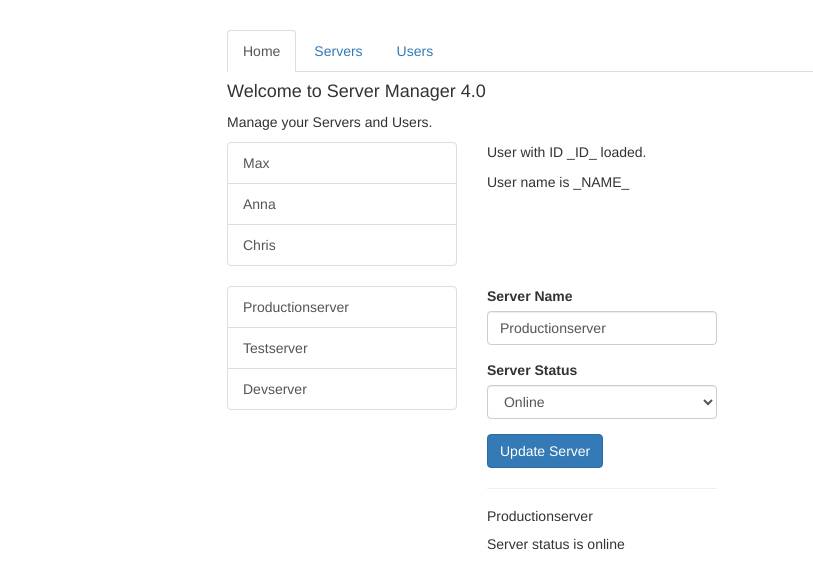
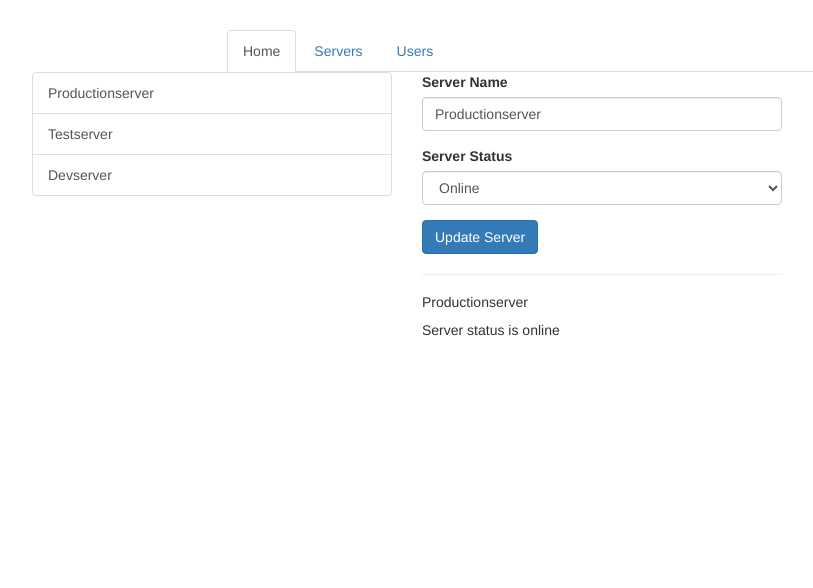
Before and after one commit to shivsuryan/routingAngular, an Angular app: page /servers in a window 1280 px wide. Shown: the top 588 px of the page, without its empty margins (38-851 px from the left). Built offline with nearby package versions, Linux system fonts and the light colour scheme.

Commit message:
Added Routes

```diff
--- a/src/app/app.component.html
+++ b/src/app/app.component.html
@@ -8,7 +8,8 @@
       </ul>
     </div>
   </div>
-  <div class="row">
+  <router-outlet></router-outlet>
+  <!-- <div class="row">
     <div class="col-xs-12 col-sm-10 col-md-8 col-sm-offset-1 col-md-offset-2">
       <app-home></app-home>
     </div>
@@ -22,5 +23,5 @@
     <div class="col-xs-12 col-sm-10 col-md-8 col-sm-offset-1 col-md-offset-2">
       <app-servers></app-servers>
     </div>
-  </div>
+  </div> -->
 </div>
--- a/src/app/app.module.ts
+++ b/src/app/app.module.ts
@@ -1,6 +1,7 @@
 import { BrowserModule } from '@angular/platform-browser';
 import { NgModule, Component } from '@angular/core';
 import { FormsModule } from '@angular/forms';
+import {Routes, RouterModule} from '@angular/router';
 
 
 import { AppComponent } from './app.component';
@@ -12,6 +13,11 @@
 import { ServerComponent } from './servers/server/server.component';
 import { ServersService } from './servers/servers.service';
 
+const appRoutes: Routes = [
+  {path: '', component: HomeComponent},
+  {path: 'users', component: UsersComponent},
+  {path: 'servers', component: ServersComponent}
+];
 
 @NgModule({
   declarations: [
@@ -25,7 +31,8 @@
   ],
   imports: [
     BrowserModule,
-    FormsModule
+    FormsModule,
+    RouterModule.forRoot(appRoutes)
   ],
   providers: [ServersService],
   bootstrap: [AppComponent]
```
